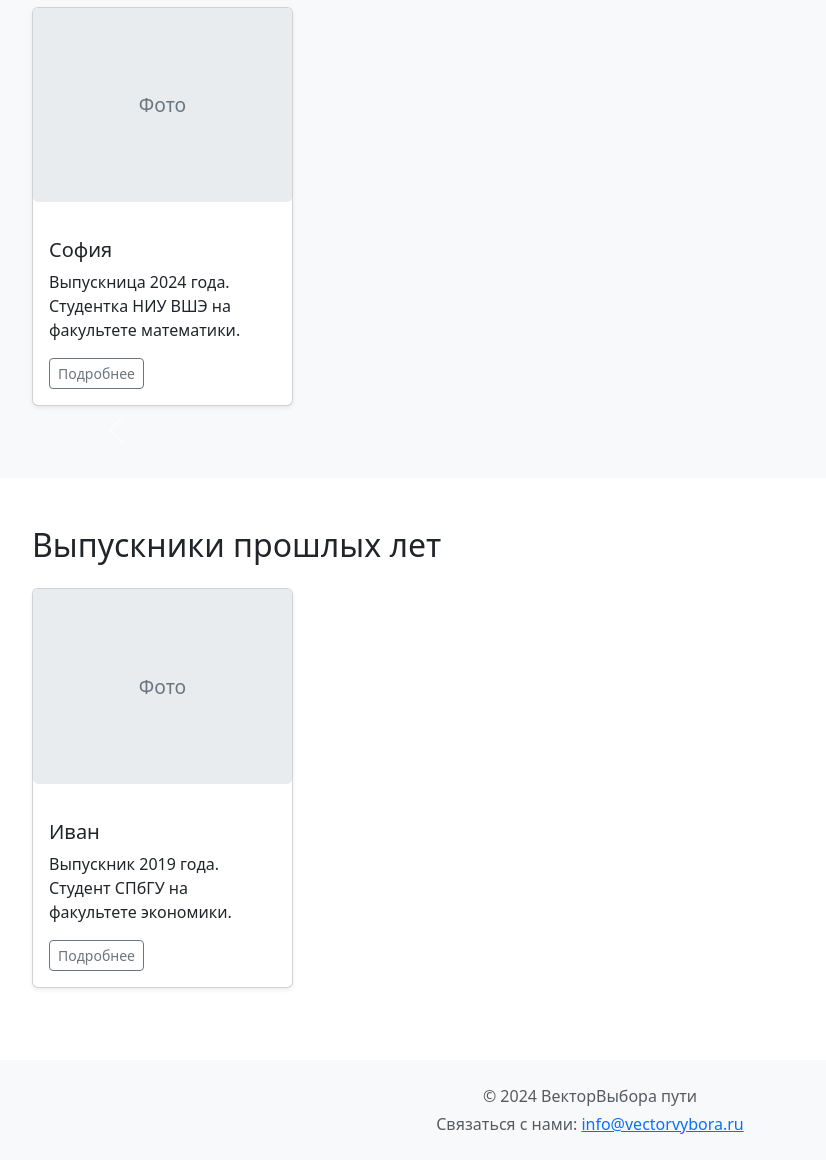
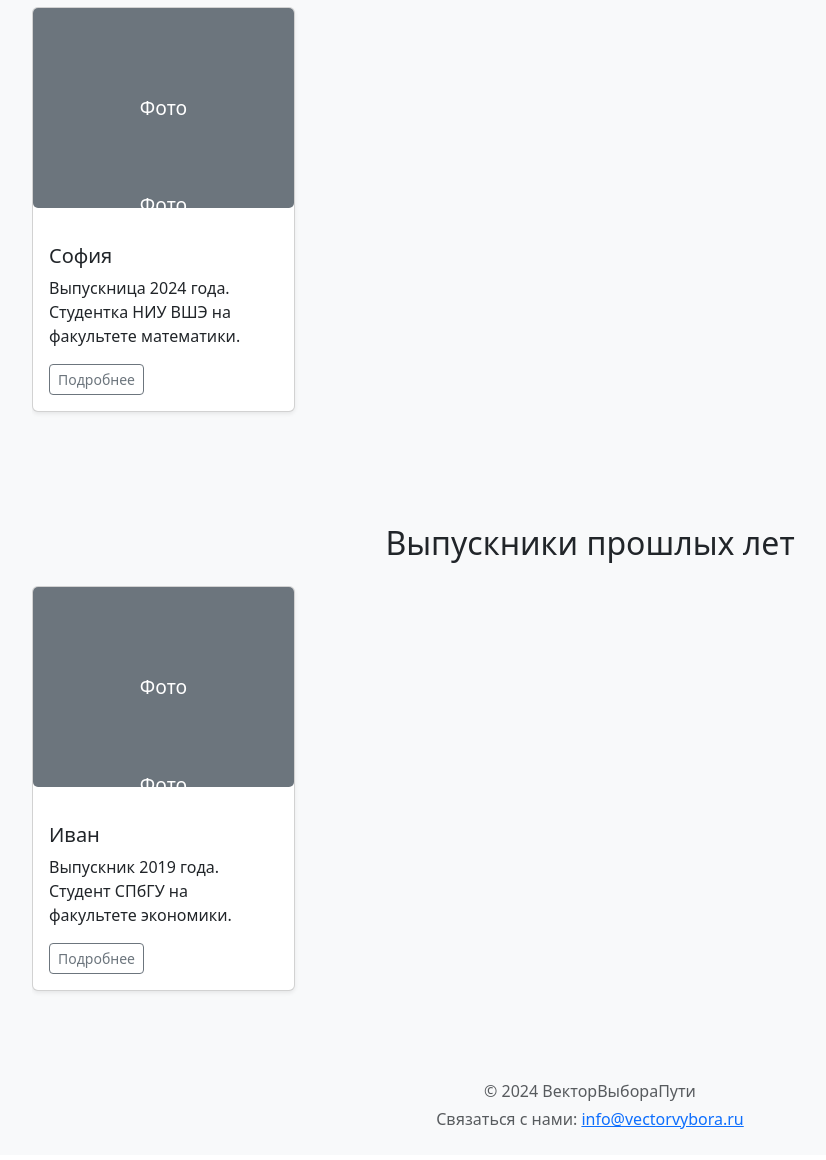
Before and after one commit to Asgef/lyceum_faces, a plain HTML site: page index.html in a window 1280 px wide. Shown: the part 628-1788 px from the top of the page, without its empty margins (50-876 px from the left). Drawn offline with nearby package versions, Linux system fonts and the light colour scheme.

Commit message:
Improve the structure of the student section

```diff
--- a/index.html
+++ b/index.html
@@ -5,11 +5,11 @@
     <meta charset="UTF-8">
     <meta name="viewport" content="width=device-width, initial-scale=1">
     <!-- Отображается в названии вкладки браузера -->
-    <title>Лица Лицея</title>
+    <title>ВекторВыбораПути</title>
     <!-- Подключение Bootstrap 5 CSS -->
     <link href="https://cdn.jsdelivr.net/npm/bootstrap@5.3.3/dist/css/bootstrap.min.css" rel="stylesheet" integrity="sha384-QWTKZyjpPEjISv5WaRU9OFeRpok6YctnYmDr5pNlyT2bRjXh0JMhjY6hW+ALEwIH" crossorigin="anonymous">
     <!-- Дополнительные стили -->
-    <link rel="stylesheet" href="staticfiles/index.css">
+    <link rel="stylesheet" href="staticfiles/css/index.css">
 
 </head>
 
@@ -21,7 +21,7 @@
         <nav class="navbar navbar-expand-lg navbar-light bg-light">
             <div class="container">
                 <!-- Логотип или название сайта -->
-                <a class="navbar-brand" href="#">ВекторВыбора</a>
+                <a class="navbar-brand" href="#">ВекторВыбораПути</a>
                 <!-- Кнопка для мобильного меню -->
                 <button class="navbar-toggler" type="button" data-bs-toggle="collapse" data-bs-target="#navbarNav"
                         aria-controls="navbarNav" aria-expanded="false" aria-label="Переключить навигацию">
@@ -68,114 +68,59 @@
         <!-- Секция выпускников 2020-2024 -->
         <section class="album py-5 bg-light">
             <div class="container">
-                <h2 class="mb-4">Выпускники 2020-2024</h2>
-                <div class="row">
+                <h2 class="mb-4 text-center">Выпускники 2020-2024</h2>
 
+                <!-- Горизонтальная прокрутка с Scroll Snap -->
+                <div class="d-flex overflow-auto" style="scroll-snap-type: x mandatory; padding-bottom: 1rem;">
 
-                    <!-- Карточка выпускника -->
-                    <div class="col-md-3">
-                        <div class="card mb-4 shadow-sm">
-                            <!-- Холдер для фото -->
-                            <div class="photo-placeholder"></div>
+                    <!-- Карточка 1 -->
+                    <div class="card flex-shrink-0 shadow-sm snap-card">
+                        <div class="photo-placeholder bg-secondary d-flex align-items-center justify-content-center text-white" style="height: 200px;">
+                            <span>Фото</span>
+                        </div>
                         <div class="card-body">
                             <h5 class="card-title">София</h5>
                             <p class="card-text">Выпускница 2024 года. Студентка НИУ ВШЭ на факультете математики.</p>
-                                <div class="d-flex justify-content-between align-items-center">
                             <a href="questionary_sofiya-ivanova.html" class="btn btn-sm btn-outline-secondary">Подробнее</a>
                         </div>
                     </div>
-                        </div>
-                    </div>
 
-                    <!-- Добавьте дополнительные карточки выпускников здесь -->
-                </div>
-
-                <!-- Карусель для дополнительных выпускников -->
-                <div id="graduatesCarousel2020-2024" class="carousel slide" data-bs-ride="carousel">
-                    <div class="carousel-inner">
-                        <!-- Первый слайд -->
-                        <div class="carousel-item active">
-                            <div class="row">
-                                <!-- Повторение карточек выпускников -->
-                                <!-- Добавьте дополнительные карточки здесь -->
-                            </div>
-                        </div>
-                        <!-- Дополнительные слайды -->
-                        <div class="carousel-item">
-                            <div class="row">
-                                <!-- Добавьте дополнительные карточки здесь -->
-                            </div>
-                        </div>
-                        <!-- Можно добавить больше слайдов по необходимости -->
-                    </div>
-                    <button class="carousel-control-prev" type="button" data-bs-target="#graduatesCarousel2020-2024" data-bs-slide="prev">
-                        <span class="carousel-control-prev-icon" aria-hidden="true"></span>
-                        <span class="visually-hidden">Предыдущий</span>
-                    </button>
-                    <button class="carousel-control-next" type="button" data-bs-target="#graduatesCarousel2020-2024" data-bs-slide="next">
-                        <span class="carousel-control-next-icon" aria-hidden="true"></span>
-                        <span class="visually-hidden">Следующий</span>
-                    </button>
                 </div>
             </div>
         </section>
 
-        <!-- Секция выпускников прошлых лет -->
-        <section class="album py-5">
+        <!-- Прочие выпускники -->
+        <section class="album py-5 bg-light">
             <div class="container">
-                <h2 class="mb-4">Выпускники прошлых лет</h2>
-                <div class="row">
-                    <!-- Карточка выпускника -->
-                    <div class="col-md-3">
-                        <div class="card mb-4 shadow-sm">
-                            <div class="photo-placeholder"></div>
+                <h2 class="mb-4 text-center">Выпускники прошлых лет</h2>
+
+                <!-- Горизонтальная прокрутка с Scroll Snap -->
+                <div class="d-flex overflow-auto" style="scroll-snap-type: x mandatory; padding-bottom: 1rem;">
+
+                    <!-- Карточка 1 -->
+                    <div class="card flex-shrink-0 shadow-sm snap-card">
+                        <div class="photo-placeholder bg-secondary d-flex align-items-center justify-content-center text-white" style="height: 200px;">
+                            <span>Фото</span>
+                        </div>
                         <div class="card-body">
                             <h5 class="card-title">Иван</h5>
                             <p class="card-text">Выпускник 2019 года. Студент СПбГУ на факультете экономики.</p>
-                                <div class="d-flex justify-content-between align-items-center">
-                                    <a href="interview.html?name=ivan-sergeev" class="btn btn-sm btn-outline-secondary">Подробнее</a>
-                                </div>
-                            </div>
+                            <a href="questionary_sofiya-ivanova.html" class="btn btn-sm btn-outline-secondary">Подробнее</a>
                         </div>
                     </div>
 
-                    <!-- Добавьте дополнительные карточки выпускников здесь -->
-                </div>
-
-                <!-- Карусель для дополнительных выпускников -->
-                <div id="graduatesCarouselPast" class="carousel slide" data-bs-ride="carousel">
-                    <div class="carousel-inner">
-                        <!-- Первый слайд -->
-                        <div class="carousel-item active">
-                            <div class="row">
-                                <!-- Добавьте дополнительные карточки здесь -->
-                            </div>
-                        </div>
-                        <!-- Дополнительные слайды -->
-                        <div class="carousel-item">
-                            <div class="row">
-                                <!-- Добавьте дополнительные карточки здесь -->
-                            </div>
-                        </div>
-                        <!-- Можно добавить больше слайдов по необходимости -->
-                    </div>
-                    <button class="carousel-control-prev" type="button" data-bs-target="#graduatesCarouselPast" data-bs-slide="prev">
-                        <span class="carousel-control-prev-icon" aria-hidden="true"></span>
-                        <span class="visually-hidden">Предыдущий</span>
-                    </button>
-                    <button class="carousel-control-next" type="button" data-bs-target="#graduatesCarouselPast" data-bs-slide="next">
-                        <span class="carousel-control-next-icon" aria-hidden="true"></span>
-                        <span class="visually-hidden">Следующий</span>
-                    </button>
                 </div>
             </div>
         </section>
+
+
+
     </main>
 
     <!-- Футер сайта (Footer) -->
     <footer class="text-muted py-4 bg-light" id="footer">
         <div class="container text-center">
-            <p class="mb-1">&copy; 2024 ВекторВыбора пути</p>
+            <p class="mb-1">&copy; 2024 ВекторВыбораПути</p>
             <p class="mb-0">Связаться с нами: <a href="mailto:info@vectorvybora.ru">info@vectorvybora.ru</a></p>
         </div>
     </footer>
--- /dev/null
+++ b/staticfiles/css/index.css
@@ -0,0 +1,55 @@
+.photo-placeholder {
+    width: 100%;
+    padding-top: 75%; /* Соотношение сторон 4:3 */
+    background-color: #e9ecef;
+    position: relative;
+    text-align: center;
+    color: #6c757d;
+    font-size: 1.2rem;
+    margin-bottom: 20px;
+    border-radius: 5px;
+}
+
+.photo-placeholder::after {
+    content: "Фото";
+    position: absolute;
+    top: 50%;
+    left: 50%;
+    transform: translate(-50%, -50%);
+}
+
+/* Стиль для активного заголовка аккордеона */
+.accordion-button:not(.collapsed) {
+    color: #0d6efd;
+    background-color: #e7f1ff;
+}
+
+
+.snap-card {
+    width: calc(100% - 1rem); /* Уменьшаем ширину на отступ, чтобы исключить горизонтальный скролл */
+    scroll-snap-align: start;
+    margin-right: 1rem; /* Отступ между карточками */
+}
+
+@media (min-width: 576px) and (orientation: landscape) {
+    .snap-card {
+        width: calc(50% - 1rem); /* Для двух карточек */
+    }
+}
+
+@media (min-width: 768px) {
+    .snap-card {
+        width: calc(33.333% - 1rem); /* Для трех карточек */
+    }
+}
+
+@media (min-width: 992px) {
+    .snap-card {
+        width: calc(25% - 1rem); /* Для четырех карточек */
+    }
+}
+
+/* Удаляем последний отступ у последней карточки */
+.snap-card:last-child {
+    margin-right: 0;
+}
--- a/staticfiles/index.css
+++ /dev/null
@@ -1,25 +0,0 @@
-.photo-placeholder {
-    width: 100%;
-    padding-top: 75%; /* Соотношение сторон 4:3 */
-    background-color: #e9ecef;
-    position: relative;
-    text-align: center;
-    color: #6c757d;
-    font-size: 1.2rem;
-    margin-bottom: 20px;
-    border-radius: 5px;
-}
-
-.photo-placeholder::after {
-    content: "Фото";
-    position: absolute;
-    top: 50%;
-    left: 50%;
-    transform: translate(-50%, -50%);
-}
-
-/* Стиль для активного заголовка аккордеона */
-.accordion-button:not(.collapsed) {
-    color: #0d6efd;
-    background-color: #e7f1ff;
-}
```
Also changed, not shown: questionary_sofiya-ivanova.html (+1 -1 lines), staticfiles/css/questionary.css (renamed from staticfiles/questionary.css). Lines whose indentation alone changed are shown as unchanged.
